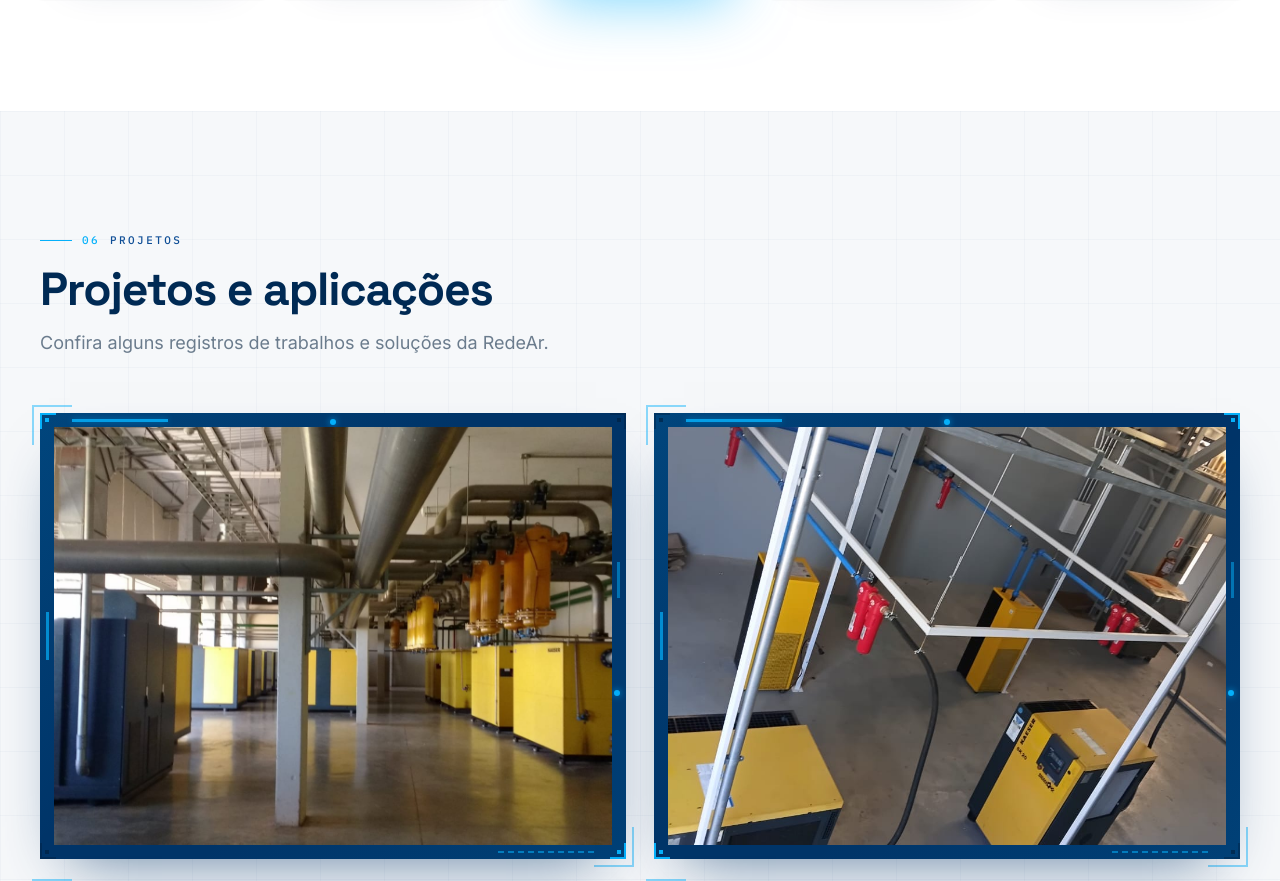
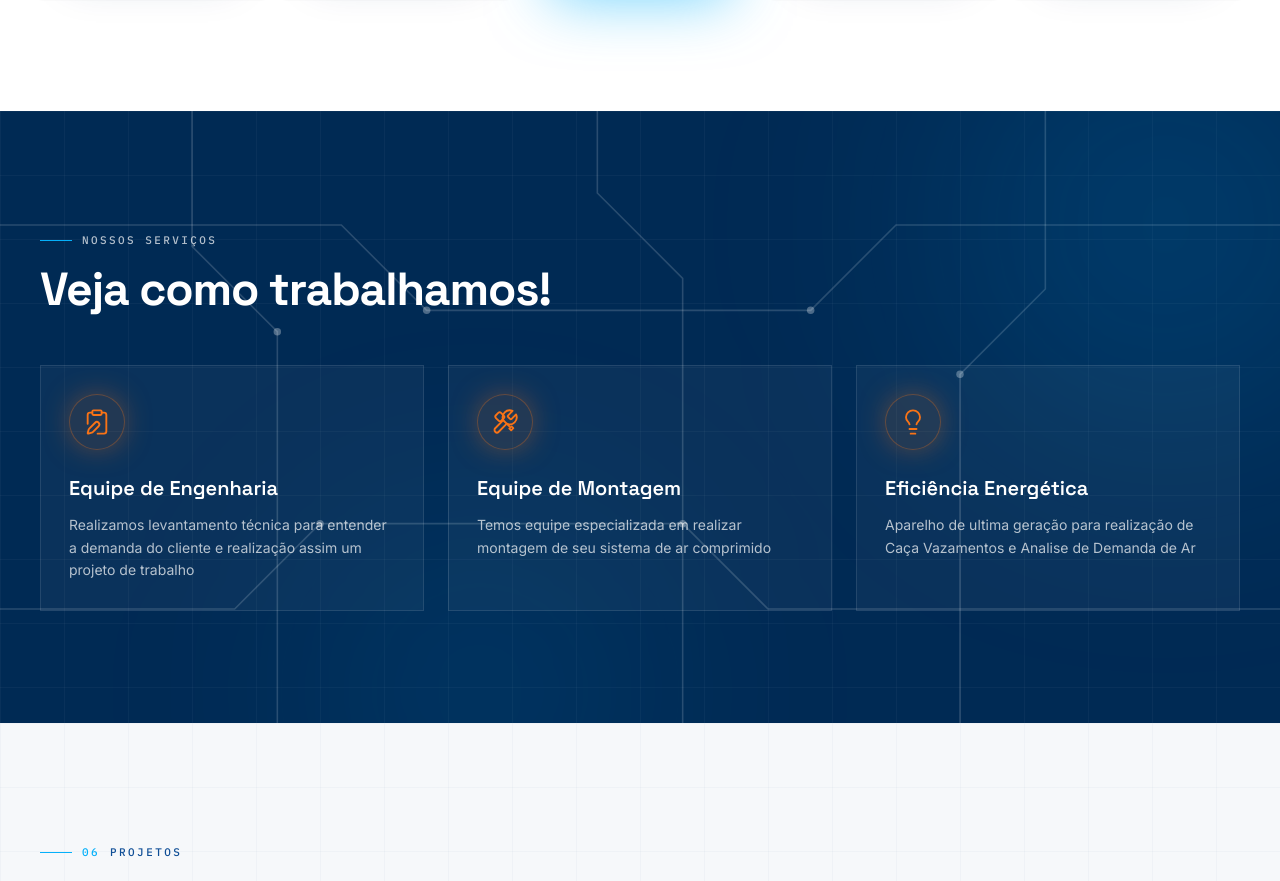
Before and after one commit to canalmeunovohoby3-code/redear, a React (Vite) app: page / in a window 1280 px wide. Shown: the part 4066-4947 px from the top of the page. Built offline with nearby package versions, Linux system fonts and the light colour scheme.

Commit message:
Adiciona secao Nossos Servicos com loop visual e icones

```diff
--- a/src/App.tsx
+++ b/src/App.tsx
@@ -8,6 +8,7 @@ import { Header } from './components/Header'
 import { Hero } from './components/Hero'
 import { Journey } from './components/Journey'
 import { MapSection } from './components/MapSection'
+import { Services } from './components/Services'
 import { Solutions } from './components/Solutions'
 import { TubingHighlight } from './components/TubingHighlight'
 import { VideoSection } from './components/VideoSection'
@@ -46,6 +47,7 @@ export default function App() {
         <TubingHighlight />
         <VideoSection />
         <Journey />
+        <Services />
         <Gallery />
         <WhyRedeAr />
         <CtaBanner />
--- /dev/null
+++ b/src/components/Services.tsx
@@ -0,0 +1,92 @@
+import { ClipboardPen, Lightbulb } from 'lucide-react'
+import type { ComponentType } from 'react'
+import { PipeLines } from './ui/Decor'
+import { Reveal } from './ui/Reveal'
+import { SectionHeading } from './ui/SectionHeading'
+
+type IconProps = { className?: string; strokeWidth?: number | string }
+
+/** Ferramentas cruzadas: chave inglesa + chave de fenda (estilo traço Lucide). */
+function ToolsCrossed({ className, strokeWidth = 1.6 }: IconProps) {
+  return (
+    <svg
+      viewBox="0 0 24 24"
+      fill="none"
+      stroke="currentColor"
+      strokeWidth={strokeWidth}
+      strokeLinecap="round"
+      strokeLinejoin="round"
+      className={className}
+      aria-hidden="true"
+    >
+      <path d="M14.7 6.3a1 1 0 0 0 0 1.4l1.6 1.6a1 1 0 0 0 1.4 0l3.77-3.77a6 6 0 0 1-7.94 7.94l-6.91 6.91a2.12 2.12 0 0 1-3-3l6.91-6.91a6 6 0 0 1 7.94-7.94l-3.76 3.76z" />
+      <g transform="rotate(45 12 12)">
+        <rect x="2.4" y="8.9" width="6.6" height="6.2" rx="1.7" />
+        <line x1="9" y1="12" x2="18.6" y2="12" />
+        <path d="M18.6 10.7h2.2v2.6h-2.2" />
+      </g>
+    </svg>
+  )
+}
+
+type ServiceItem = {
+  title: string
+  description: string
+  Icon: ComponentType<IconProps>
+}
+
+const SERVICES: ServiceItem[] = [
+  {
+    title: 'Equipe de Engenharia',
+    description:
+      'Realizamos levantamento técnica para entender a demanda do cliente e realização assim um projeto de trabalho',
+    Icon: ClipboardPen,
+  },
+  {
+    title: 'Equipe de Montagem',
+    description: 'Temos equipe especializada em realizar montagem de seu sistema de ar comprimido',
+    Icon: ToolsCrossed,
+  },
+  {
+    title: 'Eficiência Energética',
+    description:
+      'Aparelho de ultima geração para realização de Caça Vazamentos e Analise de Demanda de Ar',
+    Icon: Lightbulb,
+  },
+]
+
+export function Services() {
+  return (
+    <section id="servicos" className="relative scroll-mt-24 overflow-hidden bg-navy-700 py-20 sm:py-28">
+      <div className="pointer-events-none absolute inset-0 bg-grid-tech-light bg-grid-64 opacity-60" />
+      <PipeLines className="pointer-events-none absolute inset-0 h-full w-full" tone="dark" />
+      <div className="pointer-events-none absolute -right-24 -top-24 h-[420px] w-[420px] rounded-full bg-brand/15 blur-[130px]" />
+      <div className="pointer-events-none absolute -bottom-32 left-1/4 h-[320px] w-[320px] rounded-full bg-brand/10 blur-[120px]" />
+
+      <div className="shell relative">
+        <SectionHeading tone="light" eyebrow="Nossos Serviços" title="Veja como trabalhamos!" />
+
+        <div className="mt-14 grid gap-6 md:grid-cols-3">
+          {SERVICES.map((service, i) => {
+            const Icon = service.Icon
+            return (
+              <Reveal key={service.title} direction="up" delay={i * 0.12} className="h-full">
+                <article className="group relative flex h-full flex-col border border-white/10 bg-white/[0.04] p-7 transition-all duration-300 hover:-translate-y-1 hover:border-[#F97316]/45 hover:bg-white/[0.06]">
+                  <span
+                    className="absolute left-0 top-0 h-px w-0 bg-[#F97316] transition-all duration-500 group-hover:w-full"
+                    aria-hidden="true"
+                  />
+                  <span className="flex h-14 w-14 items-center justify-center rounded-full border border-[#F97316]/30 bg-[#F97316]/10 text-[#F97316] shadow-[0_0_34px_-10px_rgba(249,115,22,0.85)] transition-transform duration-300 group-hover:scale-105">
+                    <Icon className="h-7 w-7" strokeWidth={1.6} />
+                  </span>
+                  <h3 className="mt-6 font-display text-xl font-semibold text-white">{service.title}</h3>
+                  <p className="mt-3 text-sm leading-relaxed text-white/70">{service.description}</p>
+                </article>
+              </Reveal>
+            )
+          })}
+        </div>
+      </div>
+    </section>
+  )
+}
```
